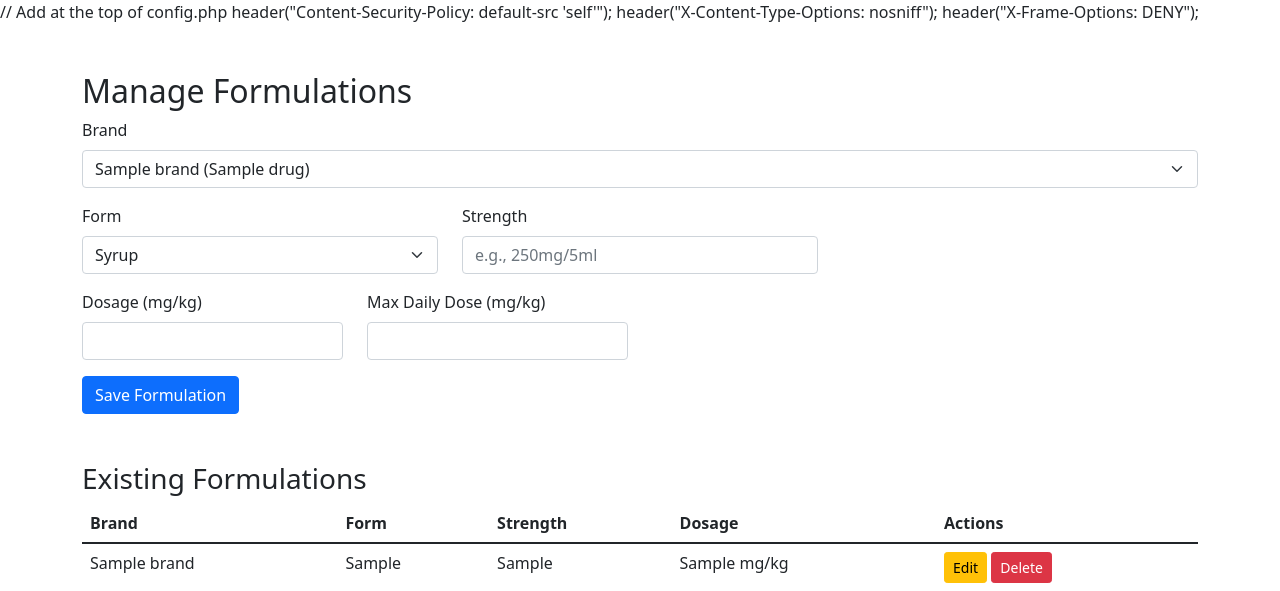
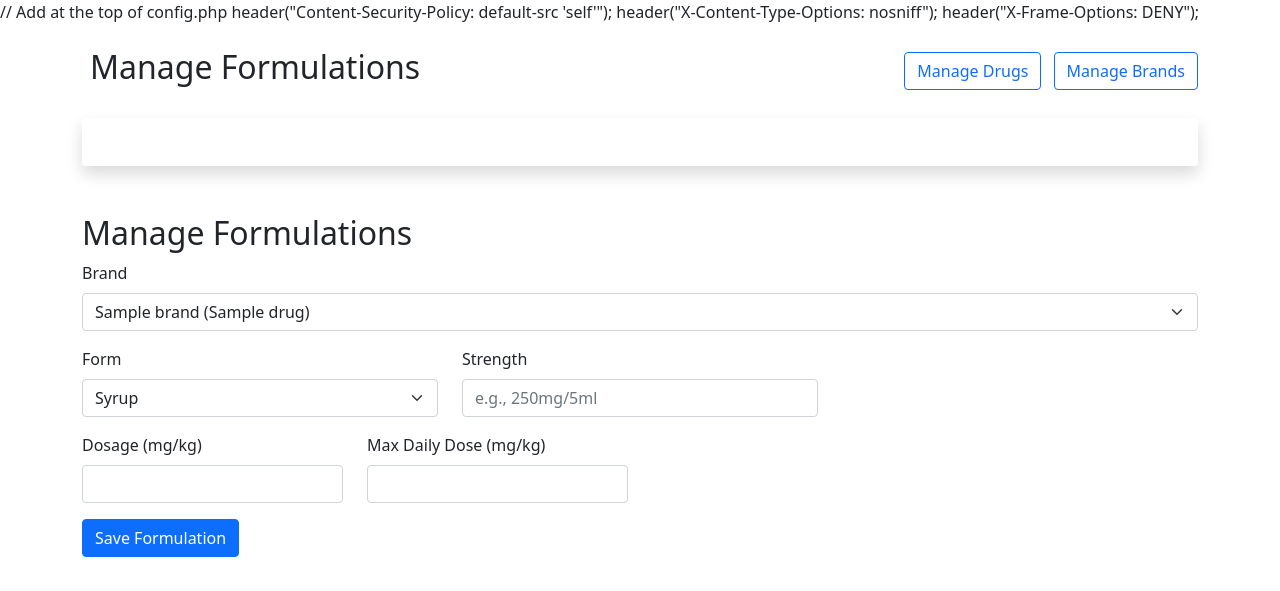
Before and after one commit to afifbashar/drugdose, a PHP site: page /admin_formulations.php in a window 1280 px wide. Shown: the top 591 px of the page. Run offline with PHP 8.4, Linux system fonts and the light colour scheme; tables that the repository leaves empty or names only in its code hold one stand-in row (values such as "Sample post").

Commit message:
Update admin_formulations.php

```diff
--- a/admin_formulations.php
+++ b/admin_formulations.php
@@ -6,6 +6,31 @@
     <link href="https://cdn.jsdelivr.net/npm/bootstrap@5.1.3/dist/css/bootstrap.min.css" rel="stylesheet">
 </head>
 <body>
+    <!-- In admin_formulations.php -->
+<div class="container mt-4">
+    <div class="d-flex justify-content-between align-items-center mb-4">
+        <h2><i class="fas fa-pills me-2"></i>Manage Formulations</h2>
+        <div>
+            <a href="admin_drugs.php" class="btn btn-outline-primary me-2">
+                <i class="fas fa-capsules"></i> Manage Drugs
+            </a>
+            <a href="admin_brands.php" class="btn btn-outline-primary">
+                <i class="fas fa-tags"></i> Manage Brands
+            </a>
+        </div>
+    </div>
+
+    <div class="card border-0 shadow">
+        <div class="card-body">
+            <!-- Existing form and table with added responsive classes -->
+            <div class="table-responsive">
+                <table class="table table-hover">
+                    <!-- Table content -->
+                </table>
+            </div>
+        </div>
+    </div>
+</div>
     <div class="container mt-5">
         <h2>Manage Formulations</h2>
         <form method="post" action="save_formulation.php">
```
